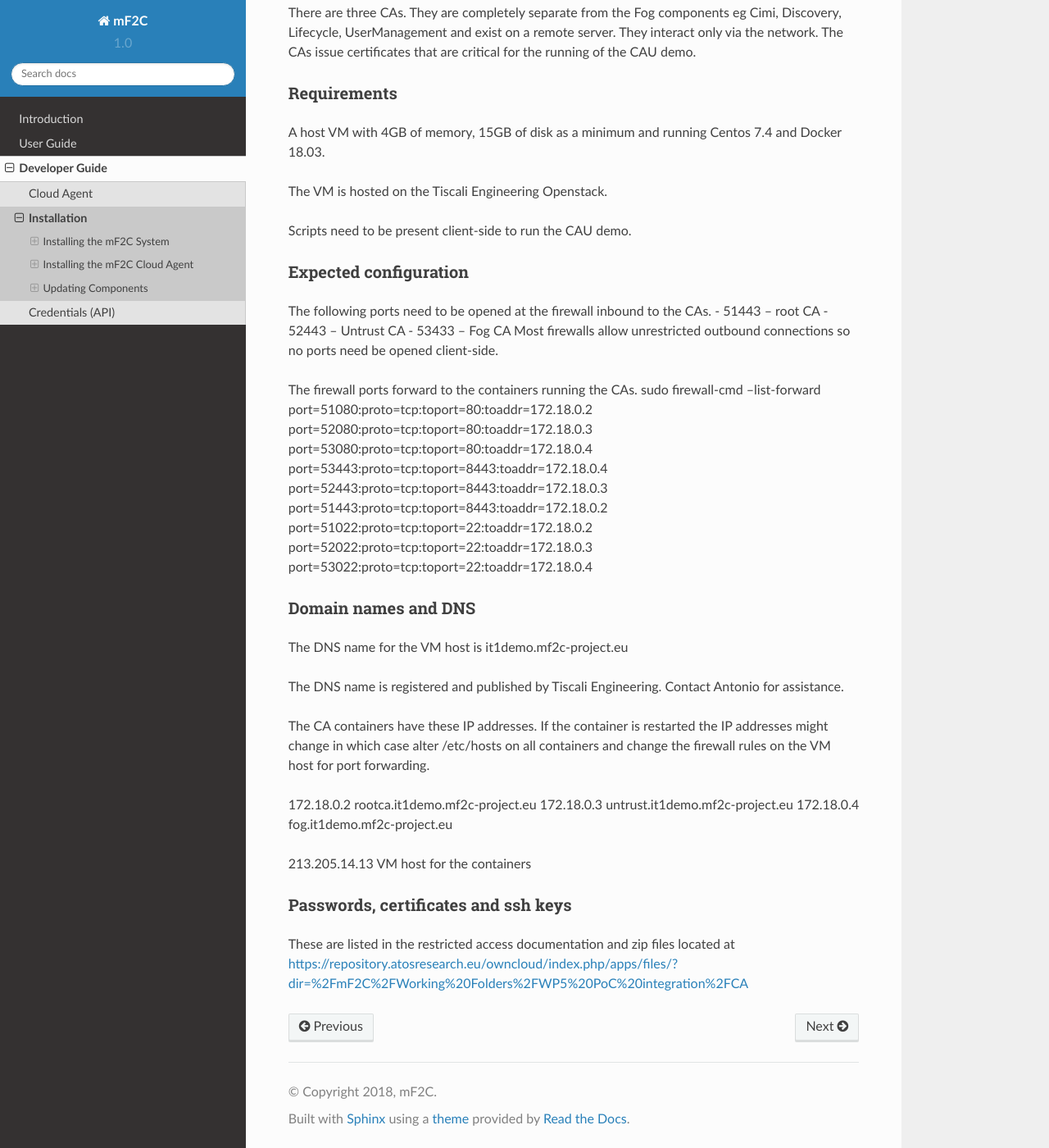
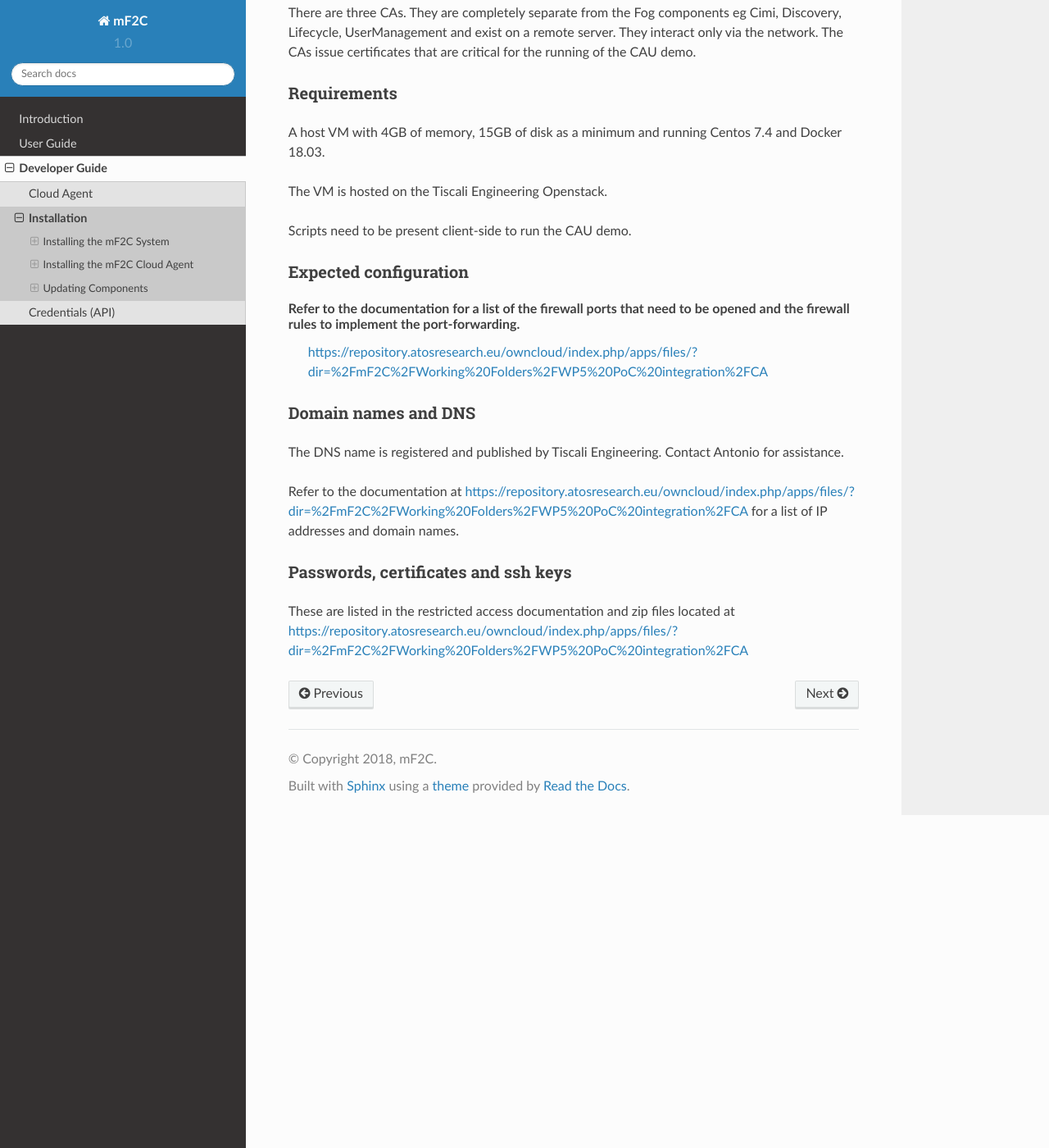
Before and after one commit to mF2C/Documentation, a Sphinx documentation site: the page built from documentation/developer_guide/installation.rst, in a window 1280 px wide and 1400 px high, scrolled down 2609 px. Shown: the whole window at 82% size. Built offline with Sphinx 7.4.7 and the Read the Docs theme 2.0.0, drawn with Linux system fonts in a browser that asks for light colours.

```diff
--- a/documentation/developer_guide/installation.rst
+++ b/documentation/developer_guide/installation.rst
@@ -147,38 +147,18 @@ Scripts need to be present client-side to run the CAU demo.
 Expected configuration
 ~~~~~~~~~~~~~~~~~~~~~~
 
-The following ports need to be opened at the firewall inbound to the CAs.
-- 51443 – root CA
-- 52443 – Untrust CA
-- 53433 – Fog CA
-Most firewalls allow unrestricted outbound connections so no ports need be opened client-side.
+Refer to the documentation for a list of the firewall ports that need to be opened and the firewall rules to implement the port-forwarding.
+ https://repository.atosresearch.eu/owncloud/index.php/apps/files/?dir=%2FmF2C%2FWorking%20Folders%2FWP5%20PoC%20integration%2FCA
 
-The firewall ports forward to the containers running the CAs.
-sudo firewall-cmd --list-forward
-port=51080:proto=tcp:toport=80:toaddr=172.18.0.2
-port=52080:proto=tcp:toport=80:toaddr=172.18.0.3
-port=53080:proto=tcp:toport=80:toaddr=172.18.0.4
-port=53443:proto=tcp:toport=8443:toaddr=172.18.0.4
-port=52443:proto=tcp:toport=8443:toaddr=172.18.0.3
-port=51443:proto=tcp:toport=8443:toaddr=172.18.0.2
-port=51022:proto=tcp:toport=22:toaddr=172.18.0.2
-port=52022:proto=tcp:toport=22:toaddr=172.18.0.3
-port=53022:proto=tcp:toport=22:toaddr=172.18.0.4
 
 Domain names and DNS
 ~~~~~~~~~~~~~~~~~~~~
 
-The DNS name for the VM host is it1demo.mf2c-project.eu
 
 The DNS name is registered and published by Tiscali Engineering. Contact Antonio for assistance.
 
-The CA containers have these IP addresses. If the container is restarted the IP addresses might change in which case alter /etc/hosts on all containers and change the firewall rules on the VM host for port forwarding.
+Refer to the documentation at  https://repository.atosresearch.eu/owncloud/index.php/apps/files/?dir=%2FmF2C%2FWorking%20Folders%2FWP5%20PoC%20integration%2FCA for a list of IP addresses and domain names.
 
-172.18.0.2      rootca.it1demo.mf2c-project.eu
-172.18.0.3      untrust.it1demo.mf2c-project.eu
-172.18.0.4      fog.it1demo.mf2c-project.eu
-
-213.205.14.13           VM host for the containers
 
 Passwords, certificates and ssh keys
 ~~~~~~~~~~~~~~~~~~~~~~~~~~~~~~~~~~~~
```
